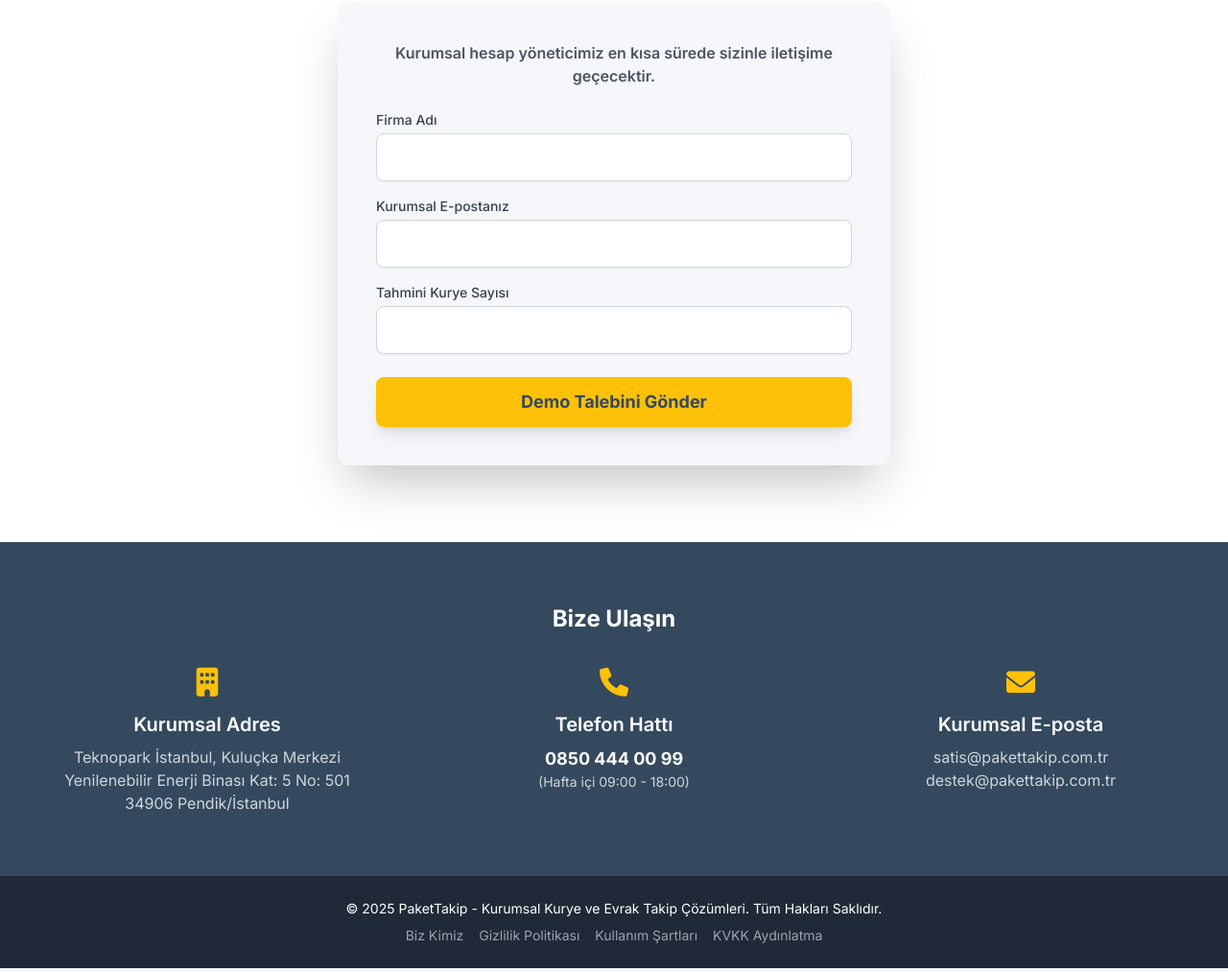
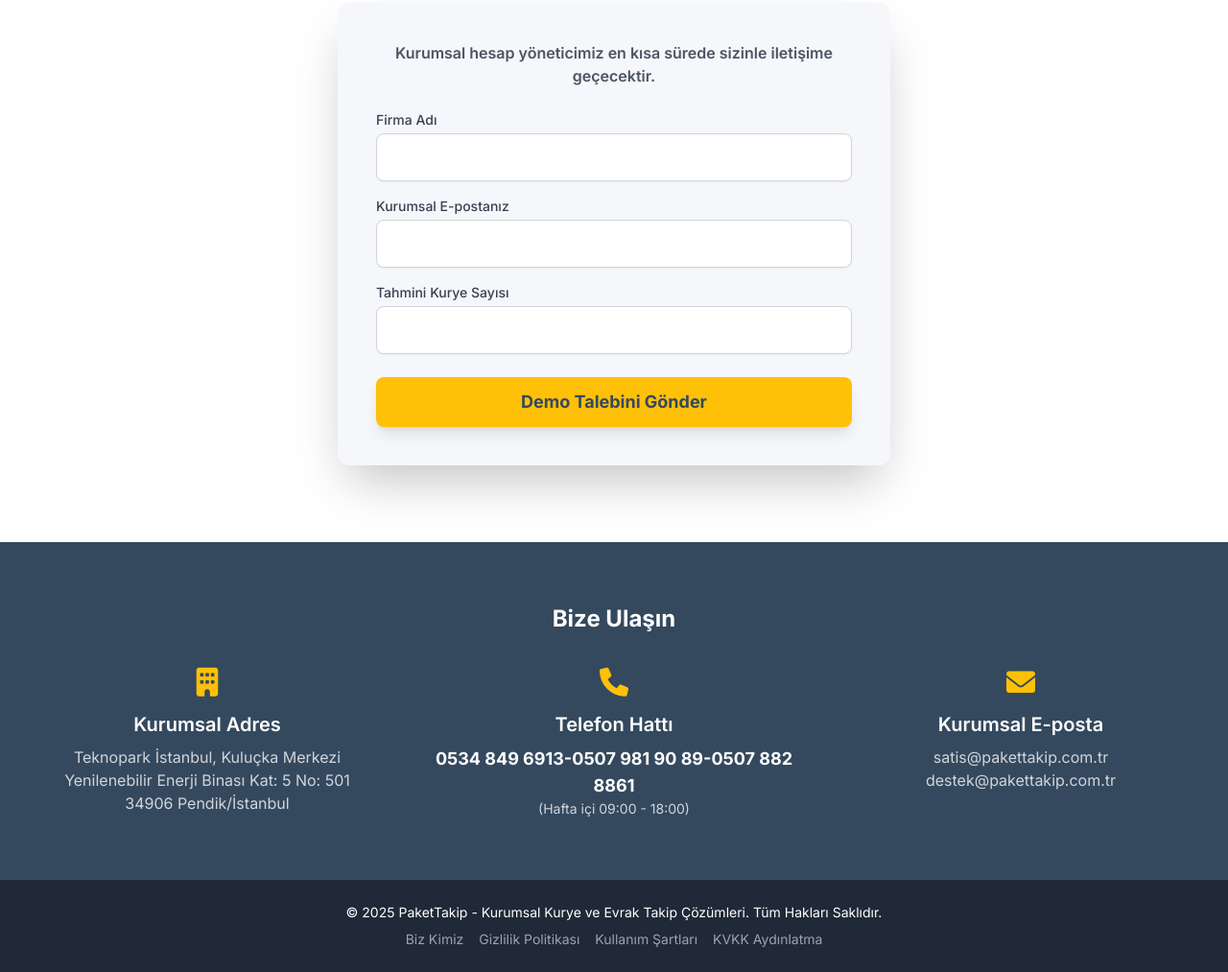
Before and after one commit to cyzpakettakip-dev/pakettakip-website, a website: page index.html in a window 1280 px wide. Shown: the part 2642-3655 px from the top of the page at 96% size. Drawn offline with nearby package versions, Linux system fonts and the light colour scheme.

Commit message:
Update index.html

```diff
--- a/index.html
+++ b/index.html
@@ -368,7 +368,7 @@
                 <div class="flex flex-col items-center text-center fade-in">
                     <i class="fas fa-phone text-3xl text-takip-sari mb-3"></i>
                     <h4 class="text-xl font-semibold mb-2">Telefon Hattı</h4>
-                    <p class="text-white font-bold text-lg">0850 444 00 99</p>
+                    <p class="text-white font-bold text-lg">0534 849 6913-0507 981 90 89-0507 882 8861</p>
                     <p class="text-gray-300 text-sm">(Hafta içi 09:00 - 18:00)</p>
                 </div>
 
```
